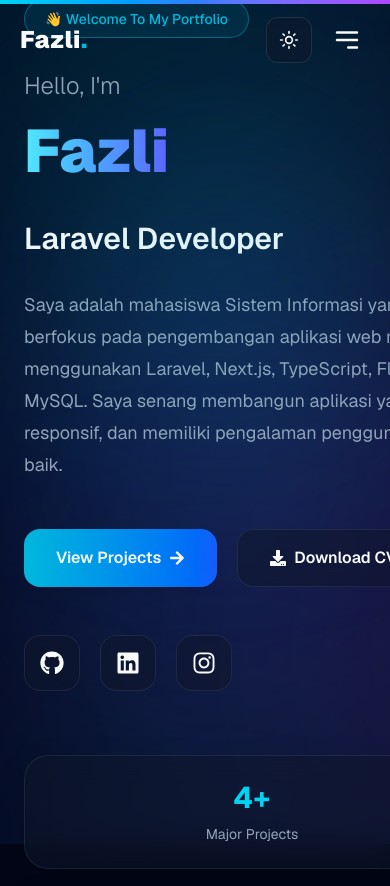
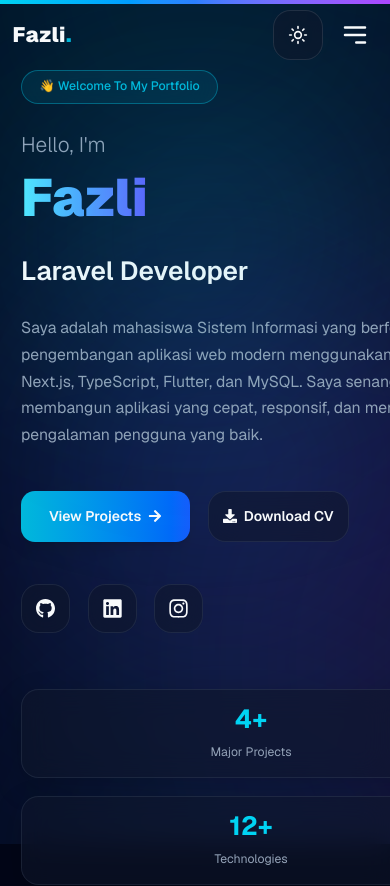
Before and after one commit to Axse15/portfolio-nextjs, a Next.js app: page / in a window 390 px wide. Shown: the top 886 px of the page. Built offline with nearby package versions, Linux system fonts and the light colour scheme.

Commit message:
Ready for deployment

```diff
--- a/app/globals.css
+++ b/app/globals.css
@@ -1023,3 +1023,69 @@ textarea:focus {
     padding-inline: 1.25rem;
   }
 }
+
+/* ==========================================
+   Mobile Optimization
+========================================== */
+
+@media (max-width: 768px) {
+  html {
+    font-size: 15px;
+  }
+  body {
+    overflow-x: hidden;
+    -webkit-text-size-adjust: 100%;
+  }
+  .container-custom {
+    max-width: 100%;
+    padding-inline: 1rem;
+  }
+  section {
+    padding-top: 5rem !important;
+    padding-bottom: 5rem !important;
+  }
+  .glass,
+  .card,
+  .card-theme {
+    border-radius: 1.25rem;
+  }
+  .glow {
+    width: 180px;
+    height: 180px;
+    filter: blur(60px);
+  }
+  h1 {
+    line-height: 1.15;
+  }
+  h2 {
+    line-height: 1.2;
+  }
+  p {
+    line-height: 1.7;
+  }
+  img {
+    max-width: 100%;
+    height: auto;
+  }
+}
+
+@media (max-width: 640px) {
+  html {
+    font-size: 14px;
+  }
+  .container-custom {
+    padding-inline: 0.9rem;
+  }
+  .glass,
+  .card,
+  .card-theme {
+    padding: 1rem;
+  }
+  button {
+    min-height: 44px;
+  }
+  input,
+  textarea {
+    font-size: 16px;
+  }
+}
```
